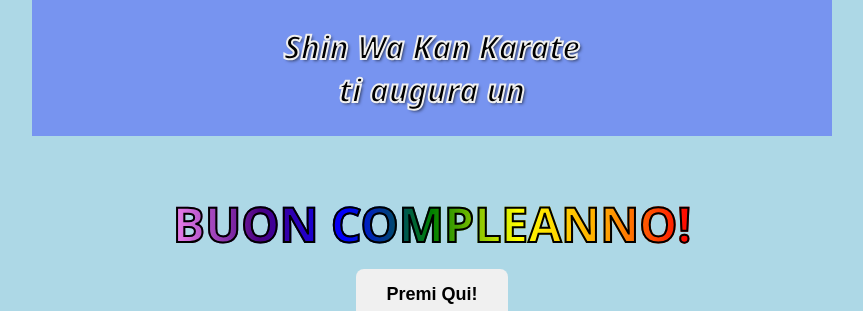
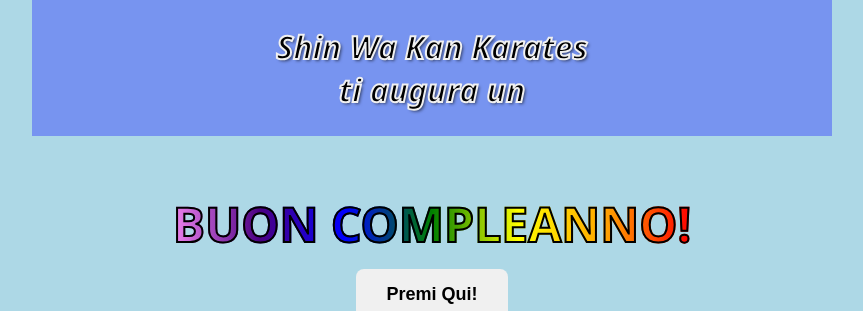
Before and after one commit to ilaria2003/karate, a plain HTML site: page index.html in a window 1280 px wide. Shown: the top 311 px of the page, without its empty margins (208-1071 px from the left). Drawn offline with Linux system fonts and the light colour scheme.

Commit message:
cambio testo

```diff
--- a/index.html
+++ b/index.html
@@ -133,7 +133,7 @@
 <body>
     <div class="container">
         <header>
-            <h1>Shin Wa Kan Karate <br> ti augura un </h1>
+            <h1>Shin Wa Kan Karates <br> ti augura un </h1>
         </header>
 
         <main>
```
